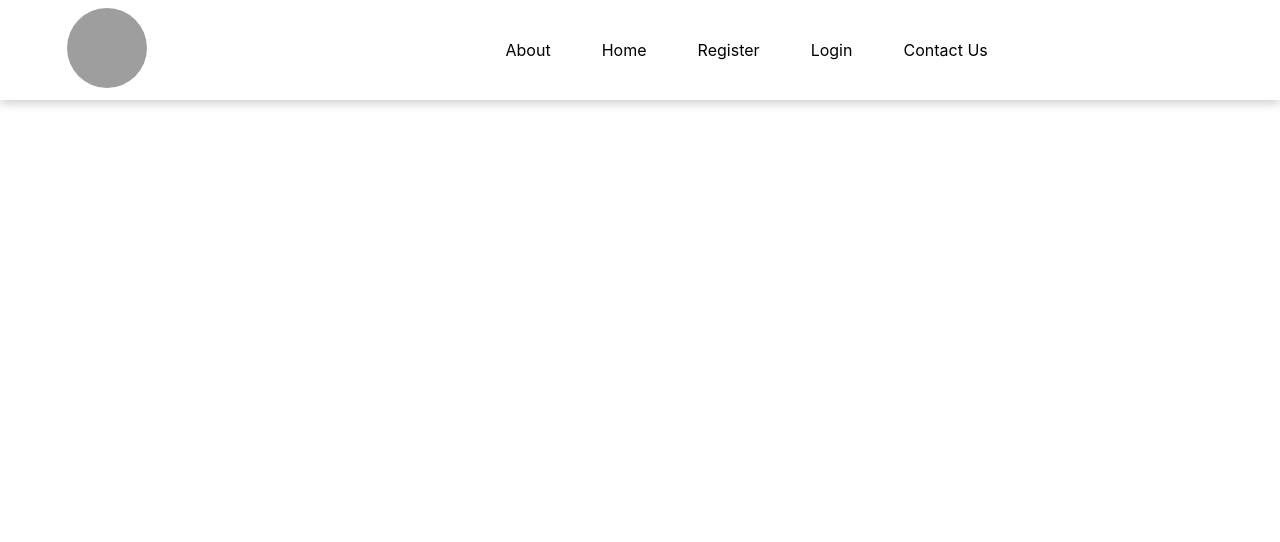
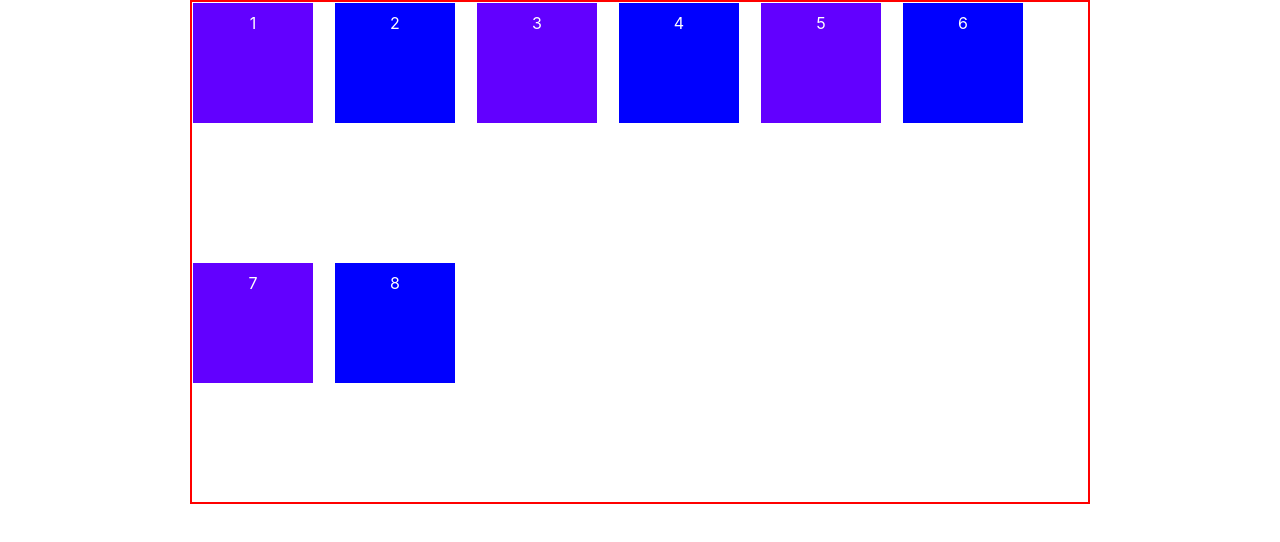
Before and after one commit to jagdish-shinde/technitium-react, a React (Create React App) app: page / in a window 1280 px wide. Shown: the top 542 px of the page. Built offline with nearby package versions, Linux system fonts and the light colour scheme; grey boxes are pictures that could not be loaded.

Commit message:
session css2

```diff
--- a/src/App.js
+++ b/src/App.js
@@ -1,11 +1,15 @@
 import logo from './logo.svg';
 import './App.css';
-import Header from './molecules/header/header';
+import HtmlElements from './molecules/block-inline-tags/block-inline-tags';
+import FlexBox from './molecules/flex-box/flex-box';
 
 function App() {
   return (
     <div className="App">
-     <Header/>
+      {/* <h4>welcome to recact ...</h4> */}
+      {/* <HtmlElements/> */}
+      <FlexBox/>
+
     </div>
   );
 }
--- /dev/null
+++ b/src/molecules/block-inline-tags/block-inline-tags.js
@@ -0,0 +1,36 @@
+import { Fragment } from 'react'
+import styles from './block-inline-tags.module.css'
+
+export default function HtmlElements () {
+    // block element (dia)
+    // 1. defult it take full availabe width
+    // 2. width and height get aplied
+    // 3. margin get applied to all the sides
+    // 4. padding applied to all the direction
+    // 5. start with new line
+
+
+
+    // inline element (display : inline)
+    // 1. defult it not take full availabe width
+    //  2. width and height not get aplied
+    // 3. margin get applied {left and right} sides only .
+        // 4. padding applied to all the direction
+        // 5. follow new addition in the same line
+
+
+    return (
+        <Fragment>
+            <h2 className={styles.heading}>I am heading 2</h2>
+            {/* <h3>I am heading 3</h3> */}
+            {/* <h3>I am heading 3</h3> */}
+            {/* h3 - dispaly : block */}
+            <a className={styles.link}>Link 1</a>
+            <a className={styles.link}>Link 2</a>
+            {/* <a>Link 2</a> */}
+
+             {/* a - display : inline */}
+        </Fragment>
+    )
+
+}
--- /dev/null
+++ b/src/molecules/block-inline-tags/block-inline-tags.module.css
@@ -0,0 +1,19 @@
+.heading{
+    border: 1px solid rgb(106, 0, 255);
+    /* display: inline; */
+    /* width: 300px; */
+    /* height: 300px; */
+    /* margin: 50px; */
+    /* padding: 50px; */
+
+}
+.link{
+    border: 1px solid red;
+    /* display: inline ; */
+    /* display : inline-block */
+    /* display: block; */
+    /* width: 300px; */
+    /* height: 300px; */
+    /* margin: 50px; */
+    /* padding: 50px; */
+}
--- /dev/null
+++ b/src/molecules/flex-box/flex-box.js
@@ -0,0 +1,21 @@
+import styles from './flex-box.module.css'
+
+
+export default function FlexBox () {
+    return (
+        <div className={styles.flexContainer}>
+            {
+                Array.from(Array(8)).fill(1).map((num,index) =><div className={styles.flexChild}>{num+index}</div>)
+            }
+        </div>
+
+        // <div className={styles.parent}>
+
+        //     <div className={styles.child}>Child</div>
+
+        //     {/* <div className={styles.child1} >1</div> */}
+        //     {/* <div className={styles.child2} >2</div> */}
+
+        // </div>
+    )
+}
--- /dev/null
+++ b/src/molecules/flex-box/flex-box.module.css
@@ -0,0 +1,114 @@
+.flexContainer{
+    border: 2px solid red;
+    width: 70%;
+    margin: auto;
+    display: flex;
+    height: 500px;
+
+    flex-wrap: wrap;
+    gap: 20px;
+
+    /* align item - : y axis */
+    /* align-items: flex-start; */
+    /* align-items: flex-end; */
+    /* align-items: center; */
+
+    /*  justify content : x - axis*/
+
+    /* justify-content: flex-start; */
+    /* justify-content: flex-end; */
+    /* justify-content: center; */
+    /* justify-content: space-between; */
+    /* justify-content: space-around; */
+
+
+    /* align-items: center; */
+    /* justify-content: center; */
+
+    /* flex-direction: row; */
+    /* flex-direction: row-reverse; */
+
+    /* flex-direction: column-reverse; */
+
+
+
+
+
+
+
+
+}
+.flexChild{
+    background-color: blue;
+    border: 1px solid #fff;
+    color: #fff;
+    padding: 10px;
+    height: 100px;
+    /* min-width: 100px; */
+    width: 100px;
+    /* background-color: red; */
+    /* flex-grow: 1; */
+    /* margin-right: 20px; */
+}
+
+
+.parent{
+    /* background-color: red; */
+    border: 1px solid blue;
+    height: 50vh;
+    width: 50%;
+    margin: auto;
+    position: relative;
+}
+.child{
+    height: 100px;
+    width: 100px;
+    background-color: red;
+    position: absolute;
+    /* bottom: 0; */
+    /* right: 0; */
+    /* left: 20px; */
+
+    /*  top , buttom left , right */
+    /* top: 100px; */
+    /* right: 100px; */
+
+
+
+}
+
+.child1 {
+
+    composes : child ;
+    z-index: 2;
+
+}
+
+.child2 {
+
+    composes : child ;
+    background-color: blue;
+    /* z-index: 3 */
+
+
+
+}
+
+
+.flexChild:first-child{
+    /* background-color: red; */
+}
+.flexChild:last-child{
+    /* background-color: rgb(0, 255, 42); */
+}
+.flexChild:nth-child(3){
+    /* background-color: red; */
+}
+
+.flexChild:nth-child(even) {
+    /* background-color: red; */
+}
+
+.flexChild:nth-child(odd) {
+    background-color: rgb(98, 0, 255);
+}
```
